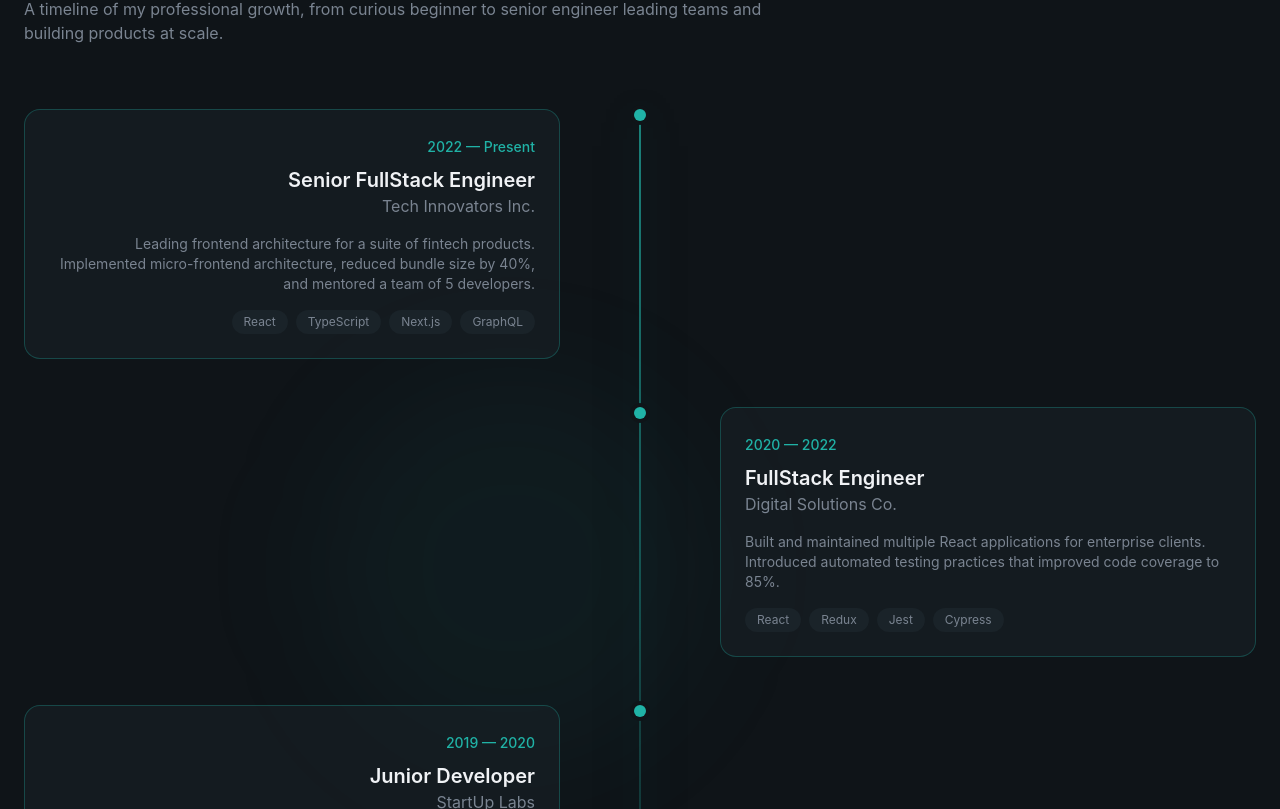
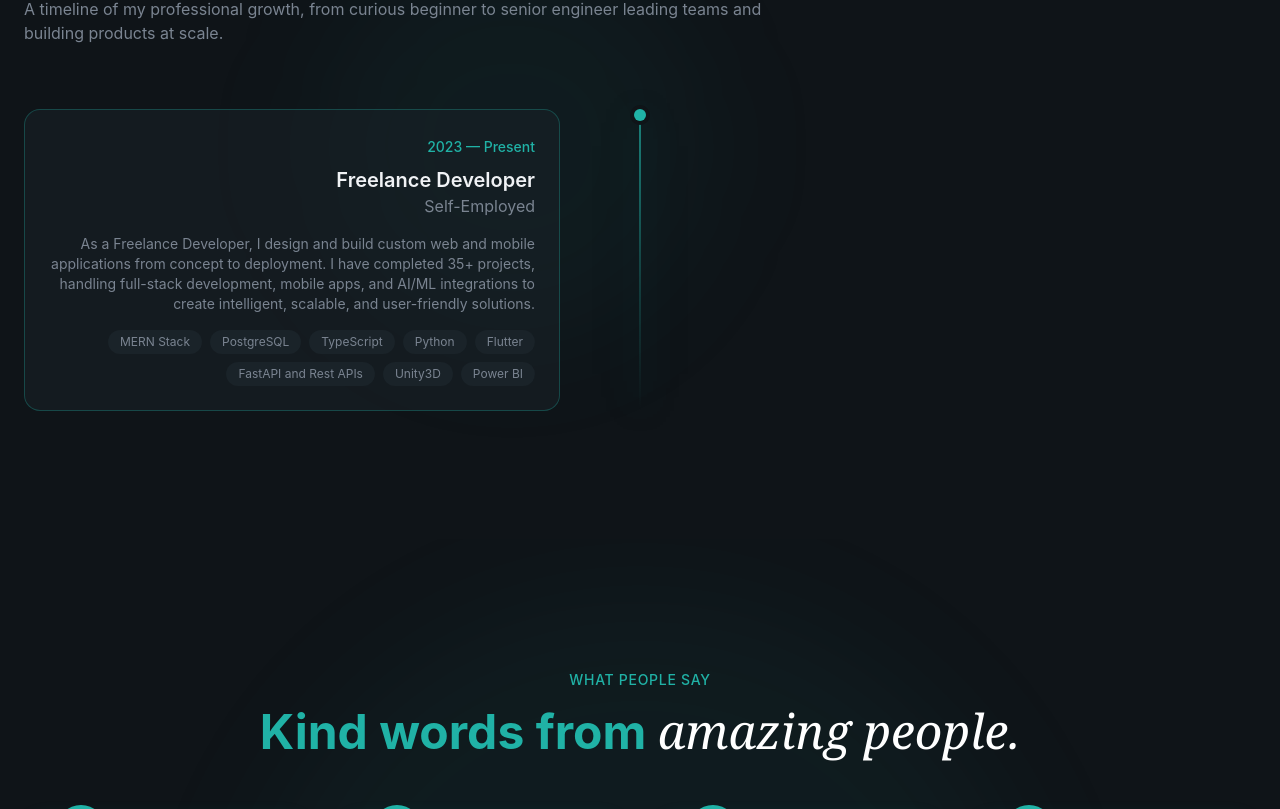
Before and after one commit to aayushmlk/Personal-Portfolio, a React (Vite) app: page / in a window 1280 px wide. Shown: the part 3831-4640 px from the top of the page. Built offline with nearby package versions, Linux system fonts and the light colour scheme.

Commit message:
fixed experience

```diff
--- a/src/sections/Experience.jsx
+++ b/src/sections/Experience.jsx
@@ -1,5 +1,5 @@
 const experiences = [
-  {
+  /* {
     period: "2022 — Present",
     role: "Senior FullStack Engineer",
     company: "Tech Innovators Inc.",
@@ -25,14 +25,23 @@ const experiences = [
       "Contributed to the development of a SaaS platform from MVP to production. Collaborated with designers to implement pixel-perfect UI components.",
     technologies: ["React", "Node.js", "MongoDB", "AWS"],
     current: false,
-  },
+  }, */
   {
-    period: "2018 — 2019",
+    period: "2023 — Present",
     role: "Freelance Developer",
     company: "Self-Employed",
     description:
-      "Delivered custom web solutions for small businesses and startups. Built 15+ websites and applications, handling everything from design to deployment.",
-    technologies: ["JavaScript", "PHP", "WordPress", "MySQL"],
+      "As a Freelance Developer, I design and build custom web and mobile applications from concept to deployment. I have completed 35+ projects, handling full-stack development, mobile apps, and AI/ML integrations to create intelligent, scalable, and user-friendly solutions.",
+    technologies: [
+      "MERN Stack",
+      "PostgreSQL",
+      "TypeScript",
+      "Python",
+      "Flutter",
+      "FastAPI and Rest APIs",
+      "Unity3D",
+      "Power BI"
+    ],
     current: false,
   },
 ];
@@ -97,8 +106,8 @@ export const Experience = () => {
                 {/* Content */}
                 <div
                   className={`pl-8 md:pl-0 ${idx % 2 === 0
-                      ? "md:pr-16 md:text-right"
-                      : "md:col-start-2 md:pl-16"
+                    ? "md:pr-16 md:text-right"
+                    : "md:col-start-2 md:pl-16"
                     }`}
                 >
                   <div
```
